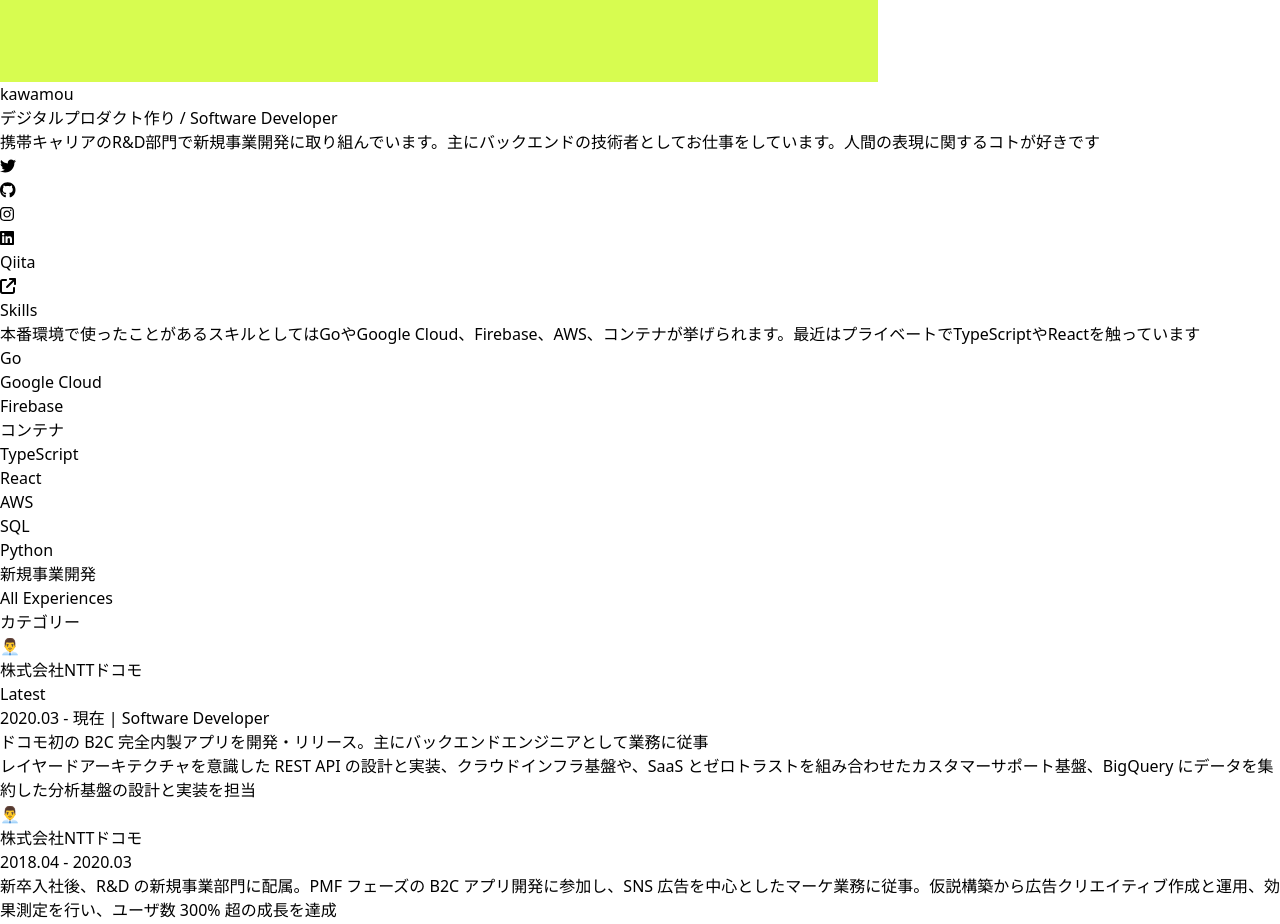
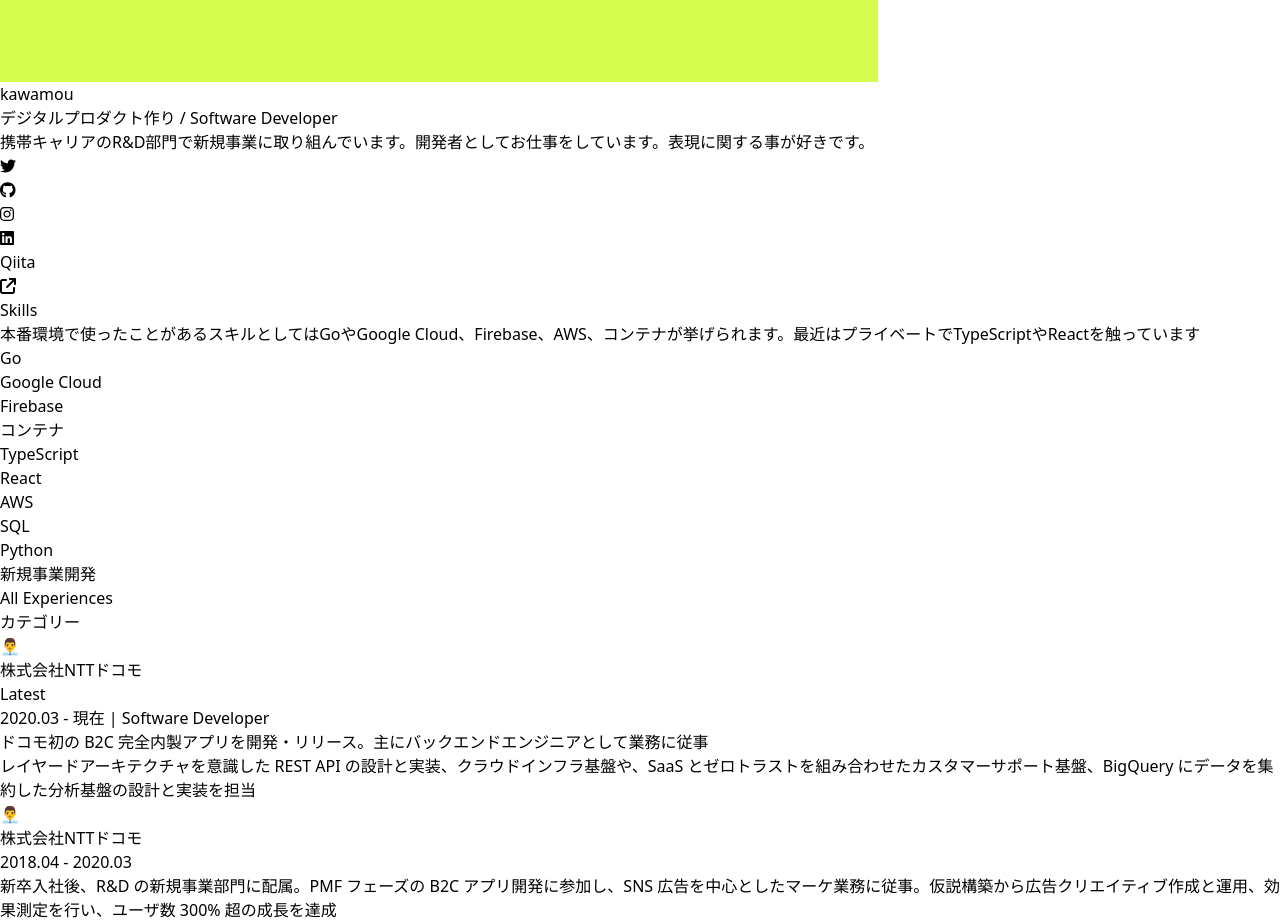
Before and after one commit to kawamou/kawamou.github.io, a Next.js app: page /cv in a window 1280 px wide. Shown: the part 2680-3604 px from the top of the page. Built offline with nearby package versions, Linux system fonts and the light colour scheme; what @material-tailwind/react would draw is missing.

Commit message:
言い回しの変更

```diff
--- a/src/components/me.tsx
+++ b/src/components/me.tsx
@@ -49,7 +49,7 @@ export const Me = () => {
       </div>
       <div className='mb-2'>
         <Typography className='text-sm text-blue-gray-900 leading-6'>
-          携帯キャリアのR&D部門で新規事業開発に取り組んでいます。主にバックエンドの技術者としてお仕事をしています。人間の表現に関するコトが好きです
+          携帯キャリアのR&D部門で新規事業に取り組んでいます。開発者としてお仕事をしています。表現に関する事が好きです。
         </Typography>
       </div>
       <div className='flex text-gray-700 mb-4 hover:text-gray-300 hover:cursor-pointer'></div>
```
